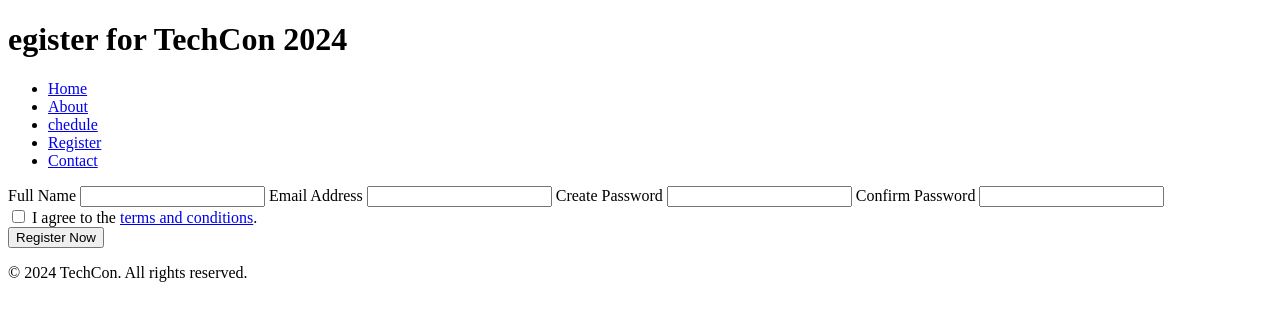
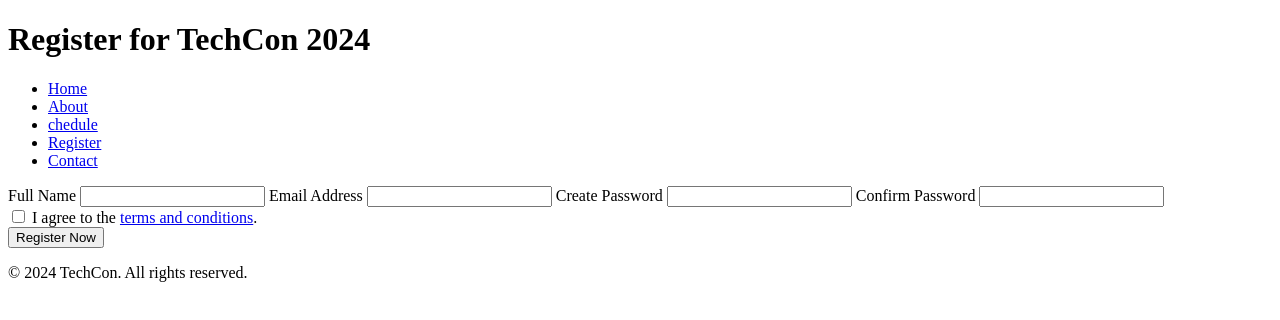
Before and after one commit to Tatenda35/TechCon_HTML, a plain HTML site: page techcon_website/register.html in a window 1280 px wide. Drawn offline with Linux system fonts and the light colour scheme.

Commit message:
register.html

```diff
--- a/techcon_website/register.html
+++ b/techcon_website/register.html
@@ -7,7 +7,7 @@
 </head>
 <body>
     <header>
-        <h1>egister for TechCon 2024</h1>
+        <h1>Register for TechCon 2024</h1>
         <nav>
             <ul>
                 <li><a href="index.html">Home</a></li>
```
